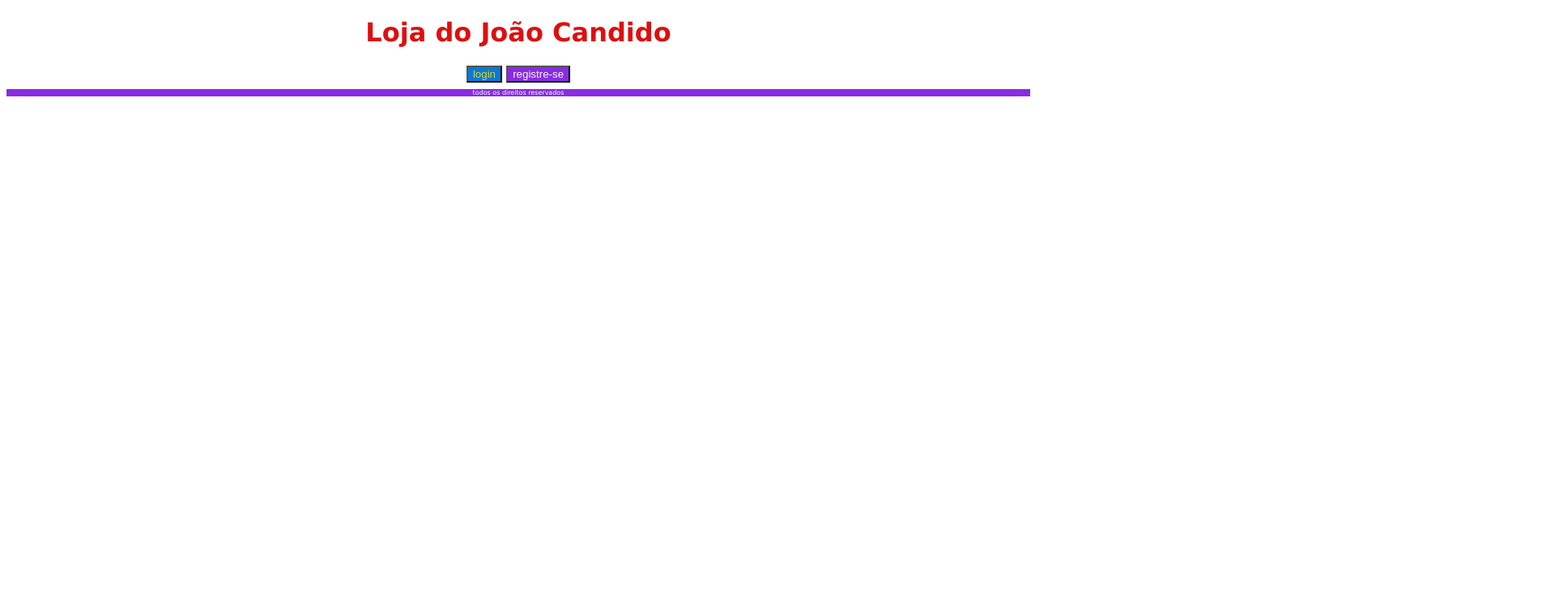
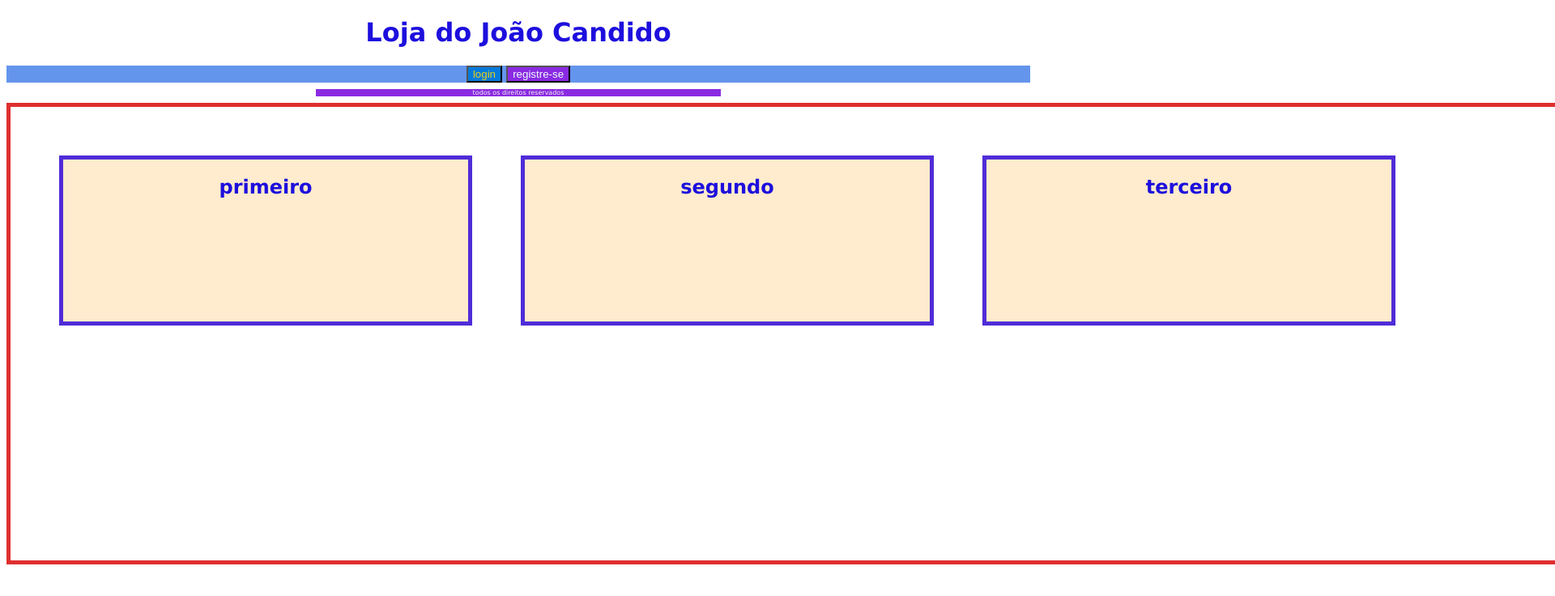
Before and after one commit to joaobcandido/semana2-jornadaCognizant, a plain HTML site: page index.html in a window 1280 px wide. Shown: the top 736 px of the page at 81% size, 1920 px wide, since content can reach past the window. Drawn offline with Linux system fonts and the light colour scheme.

Commit message:
adicionando seletores

```diff
--- a/index.html
+++ b/index.html
@@ -30,7 +30,15 @@
     </div>
     <div class="copy">
         <p>todos os direitos reservados</p>
+
     </div>
+    <section id="contanierExterno">
+        <div class="contanierInterno"><h1>primeiro</h1></div>
+        <div class="contanierInterno"><h1>segundo</h1></div>
+        <div class="contanierInterno"><h1>terceiro</h1></div>
+
+    </section>
+
 
 </body>
 </html>
--- a/style.css
+++ b/style.css
@@ -3,12 +3,14 @@ body{
     /* alinhar o texto */
     text-align: center;
     border-color: black;
+
 }
 
 h1{
-    color: rgb(221, 15, 15);
+    color: rgb(29, 15, 221);
+
 }
-
+/* id */
 #login{
     background-color: rgb(5, 122, 218);
     color: rgb(231, 210, 25);
@@ -18,8 +20,52 @@ h1{
     background-color: blueviolet;
     color: azure;
 }
+/* class */
 .copy{
     background-color: blueviolet;
     color: azure;
     font-size: 8px;
+    /* maxima largura */
+    max-width: 500px;
+    /* 0= sem margem encima e em baixo, auto = dividida na direita e na esquerda */
+    margin: 0 auto;
+
+
+
 }
+div{
+   background-color: cornflowerblue;
+   border-color: aquamarine;
+}
+/* selecionar todos os elementos */
+*{
+    color: rgb(243, 238, 235);
+
+}
+#contanierExterno{
+   border: 5px solid rgba(218, 15, 15, 0.867);
+   width: 1890px;
+   height: 500px;
+   display: flex;
+   padding: 30px;
+
+
+}
+
+.contanierInterno{
+    border: 5px solid rgba(52, 15, 218, 0.867);
+    width: 500px;
+    height: 200px;
+    margin: 30px;
+    background-color: blanchedalmond;
+    transition: 5000ms;
+
+}
+.contanierInterno:hover{
+    border: 10px solid rgb(18, 18, 19);
+    width: 500px;
+    height: 200px;
+    margin: 30px;
+    background-color: blueviolet;
+
+}
```
Also changed, not shown: duvidasPlaylist-CSS.TXT.
